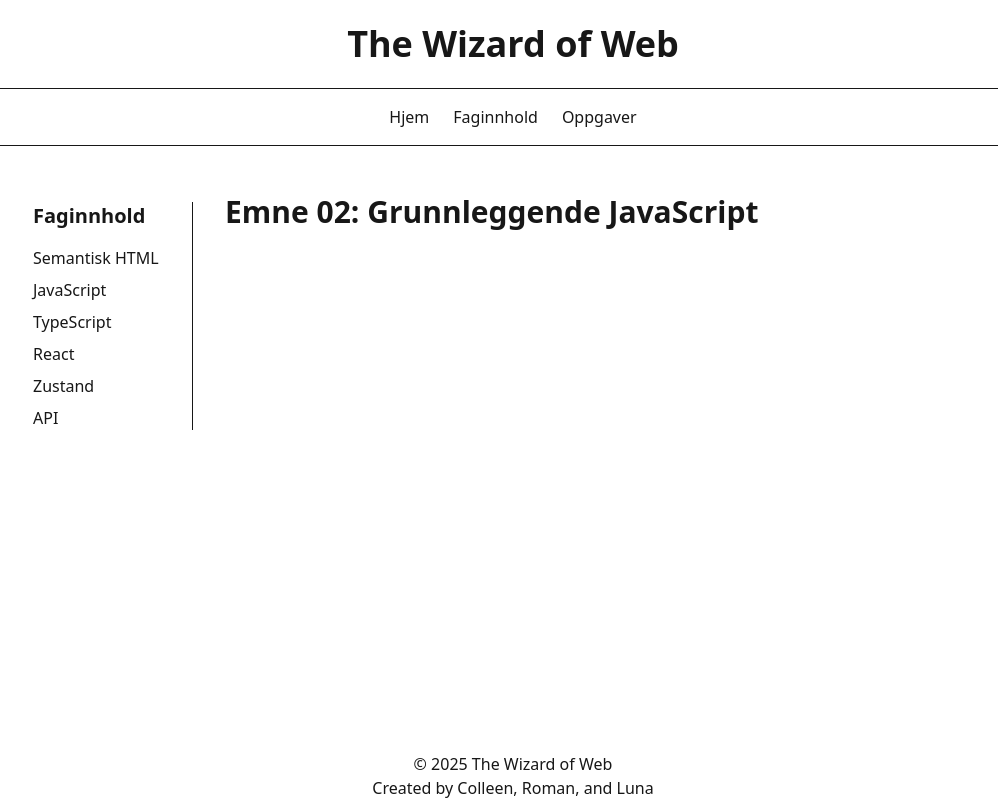
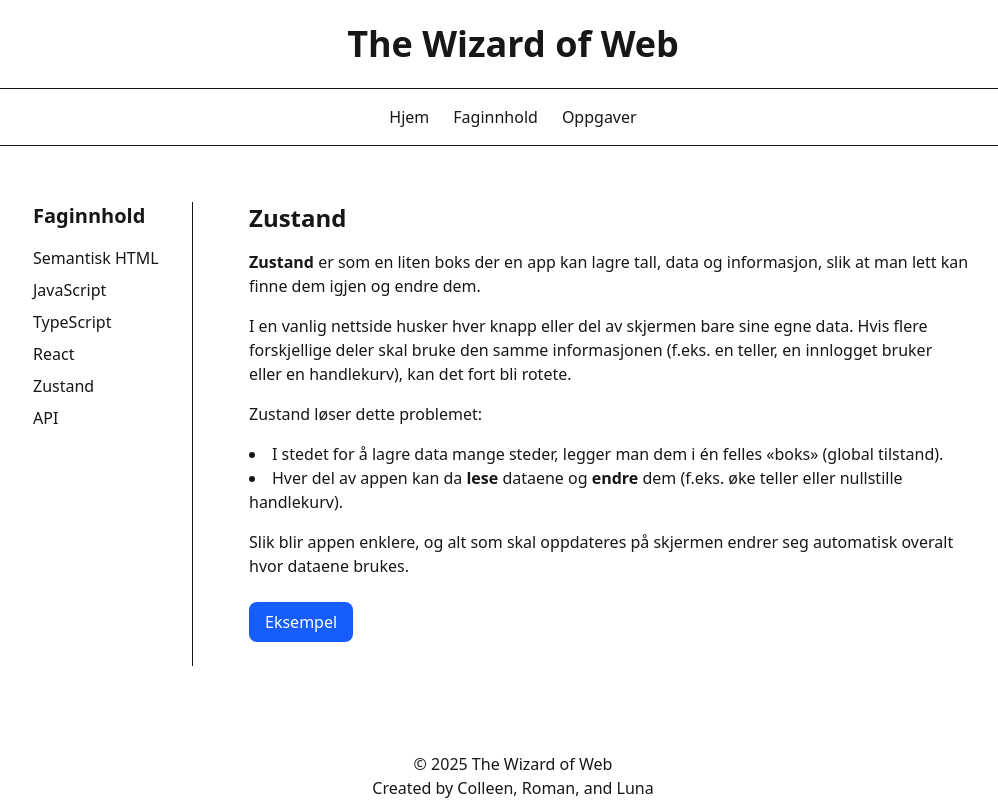
Before and after one commit to brolun/arbeidskrav02-emne06-ga, a Next.js app: page /faginnhold/emne02 in a window 1280 px wide. Shown: the whole page, without its empty margins (127-1125 px from the left). Built offline with nearby package versions, Linux system fonts and the light colour scheme.

Commit message:
lagt til Zusstand sidet

```diff
--- a/app/faginnhold/emne02/page.tsx
+++ b/app/faginnhold/emne02/page.tsx
@@ -1,11 +1,117 @@
-export const metadata = {
-  title: "The Wizard of Web | Emne02",
+"use client";
+
+import { create } from "zustand";
+import { useState } from "react";
+
+type CounterState = {
+  count: number;
+  inc: () => void;
+  dec: () => void;
+  reset: () => void;
 };
 
-export default function Emne02() {
+const useCounterStore = create<CounterState>((set) => ({
+  count: 0,
+  inc: () => set((s) => ({ count: s.count + 1 })),
+  dec: () => set((s) => ({ count: Math.max(0, s.count - 1) })),
+  reset: () => set({ count: 0 }),
+}));
+
+export default function Page() {
+  const { count, inc, dec, reset } = useCounterStore();
+  const [showExample, setShowExample] = useState(false);
+
   return (
-    <>
-      <h2>Emne 02: Grunnleggende JavaScript</h2>
-    </>
+    <main className="max-w-3xl mx-auto p-6 space-y-6">
+      <section className="space-y-4">
+        <h1 className="text-2xl font-bold">Zustand</h1>
+
+        <p>
+          <strong>Zustand</strong> er som en liten boks der en app kan lagre
+          tall, data og informasjon, slik at man lett kan finne dem igjen og
+          endre dem.
+        </p>
+
+        <p>
+          I en vanlig nettside husker hver knapp eller del av skjermen bare sine
+          egne data. Hvis flere forskjellige deler skal bruke den samme
+          informasjonen (f.eks. en teller, en innlogget bruker eller en
+          handlekurv), kan det fort bli rotete.
+        </p>
+
+        <p className="font-medium">Zustand løser dette problemet:</p>
+        <ul className="list-disc list-inside">
+          <li>
+            I stedet for å lagre data mange steder, legger man dem i én felles
+            «boks» (global tilstand).
+          </li>
+          <li>
+            Hver del av appen kan da <strong>lese</strong> dataene og{" "}
+            <strong>endre</strong> dem (f.eks. øke teller eller nullstille
+            handlekurv).
+          </li>
+        </ul>
+
+        <p>
+          Slik blir appen enklere, og alt som skal oppdateres på skjermen endrer
+          seg automatisk overalt hvor dataene brukes.
+        </p>
+      </section>
+
+      <section className="space-y-4">
+        <button
+          type="button"
+          onClick={() => setShowExample((v) => !v)}
+          aria-expanded={showExample}
+          className="px-4 py-2 rounded-lg font-medium text-white bg-blue-600 hover:bg-blue-500 transition"
+        >
+          {showExample ? "Skjul eksempel" : "Eksempel"}
+        </button>
+
+        {showExample && (
+          <div className="space-y-6">
+            <h2 className="text-xl font-semibold">Kode (utdrag)</h2>
+            <pre className="bg-gray-900 text-gray-100 p-4 rounded-lg text-sm whitespace-pre-wrap break-words">
+              {`type CounterState = {
+  count: number;
+  inc: () => void;
+  dec: () => void;
+  reset: () => void;
+};
+
+const useCounterStore = create<CounterState>((set) => ({
+  count: 0,
+  inc: () => set((s) => ({ count: s.count + 1 })),
+  dec: () => set((s) => ({ count: Math.max(0, s.count - 1) })),
+  reset: () => set({ count: 0 }),
+}));`}
+            </pre>
+
+            <h2 className="text-xl font-semibold">Resultat</h2>
+            <p className="mb-2">Nåværende verdi: {count}</p>
+            <div className="space-x-2">
+              <button
+                onClick={dec}
+                className="px-3 py-1 bg-red-600 hover:bg-red-500 text-white rounded"
+              >
+                -1
+              </button>
+              <button
+                onClick={inc}
+                className="px-3 py-1 bg-green-600 hover:bg-green-500 text-white rounded"
+              >
+                +1
+              </button>
+              <button
+                onClick={reset}
+                className="px-3 py-1 bg-gray-600 hover:bg-gray-500 text-white rounded"
+              >
+                Nullstill
+              </button>
+            </div>
+          </div>
+        )}
+      </section>
+    </main>
   );
 }
--- a/app/page.tsx
+++ b/app/page.tsx
@@ -13,9 +13,12 @@ export default function Home() {
           <p className="mb-10 text-4xl font-semibold">
             Lær å mestre webens magi — fra nybegynner til trollmann.
           </p>
-          <Link href="/faginnhold">
-            <button>Start din reise her</button>
-          </Link>
+        <Link
+  href="/faginnhold"
+  className="inline-block px-6 py-3 bg-blue-600 text-white rounded-lg shadow hover:bg-blue-500 hover:shadow-lg transition"
+>
+  Start din reise her
+</Link>
         </div>
         <Image
           src="/wizard.png"
```
